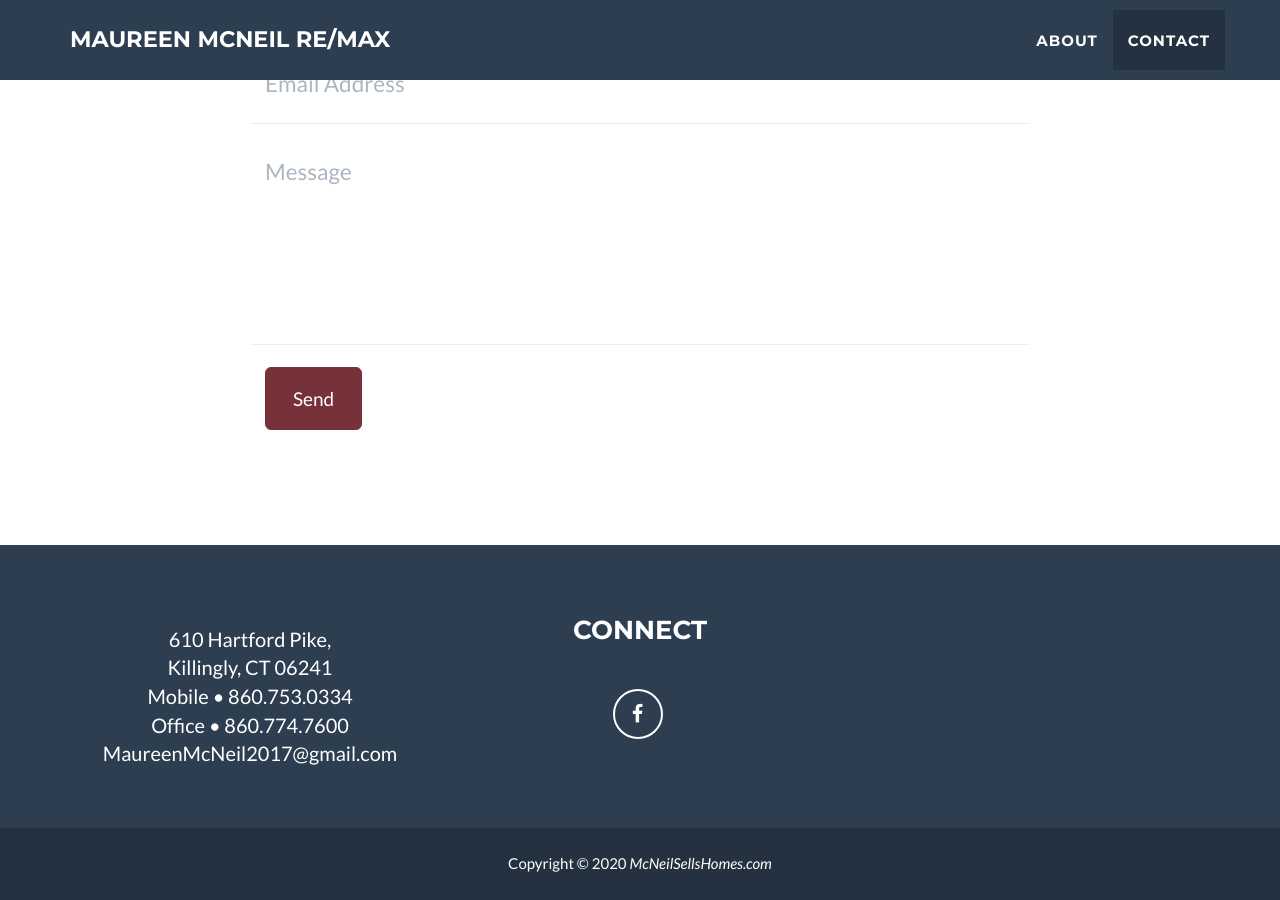
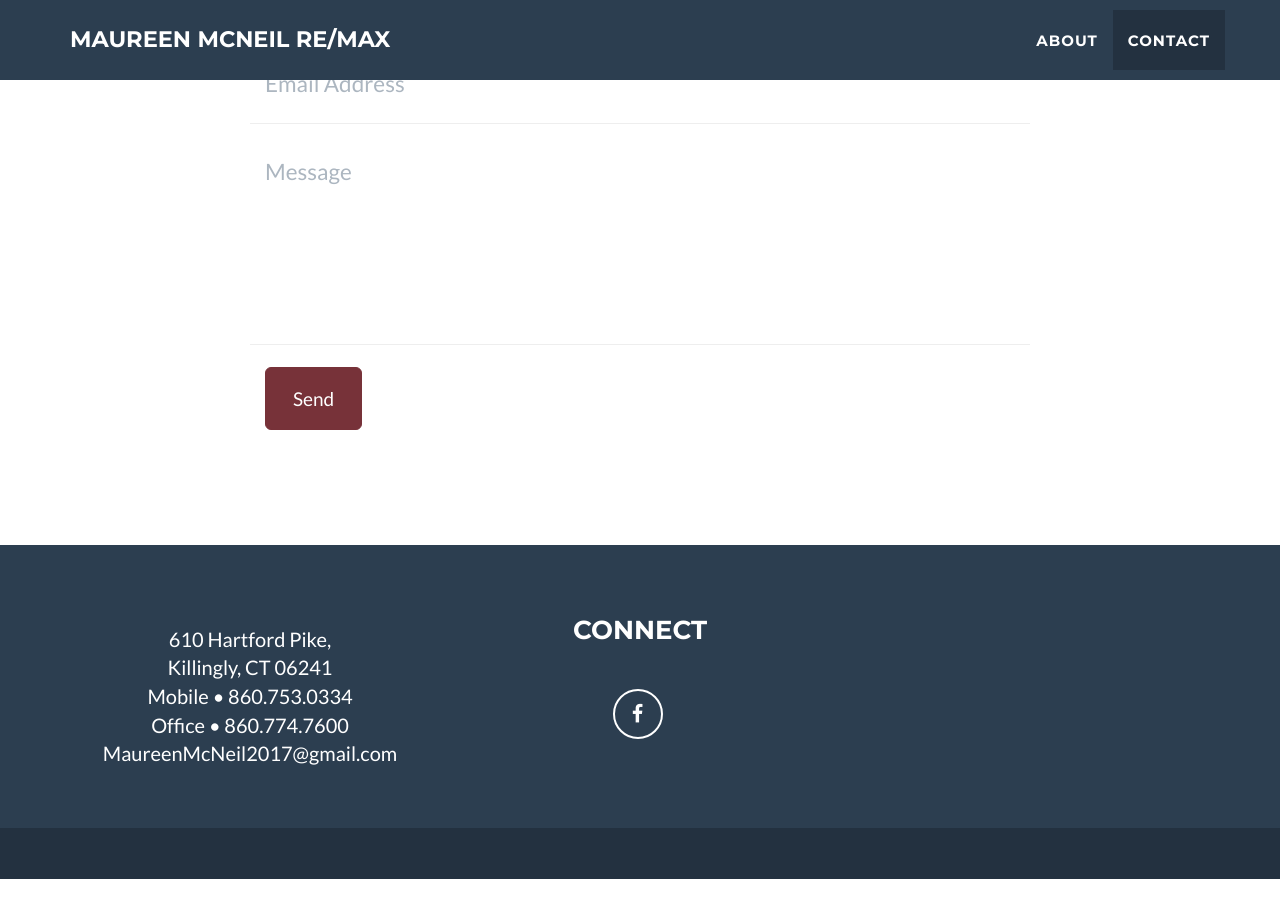
Before and after one commit to maureenmcneilreality/maureenmcneilreality, a Jekyll site: the page built from index.html, in a window 1280 px wide and 900 px high, scrolled down 1986 px. Built offline with Jekyll 4.4.1, drawn with Linux system fonts in a browser that asks for light colours; after the commit the page ends 2865 px from its top, so only the background shows below that.

Commit message:
Update footer.html

```diff
--- a/_includes/footer.html
+++ b/_includes/footer.html
@@ -32,7 +32,7 @@
             <div class="container">
                 <div class="row">
                     <div class="col-lg-12">
-                        Copyright &copy; 20{{ site.time | date: '%y' }} {{ site.footer.copyright }}
+
                     </div>
                 </div>
             </div>
```
